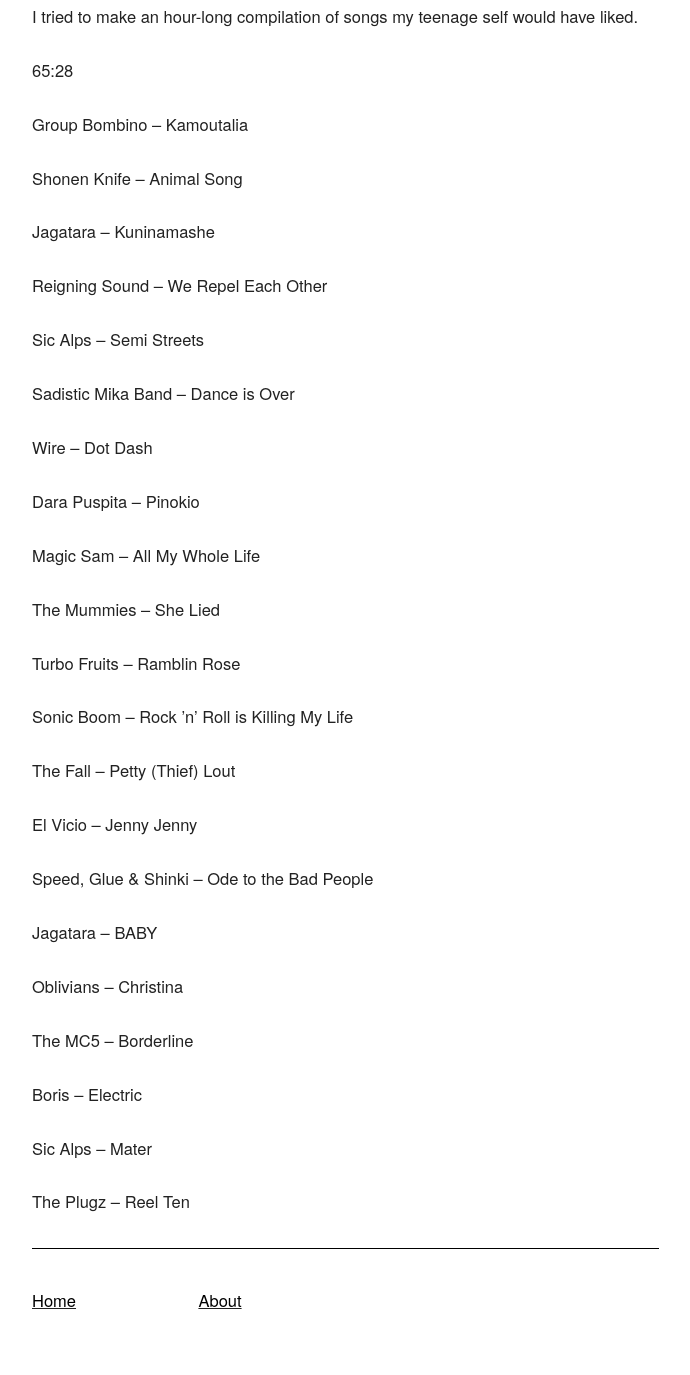
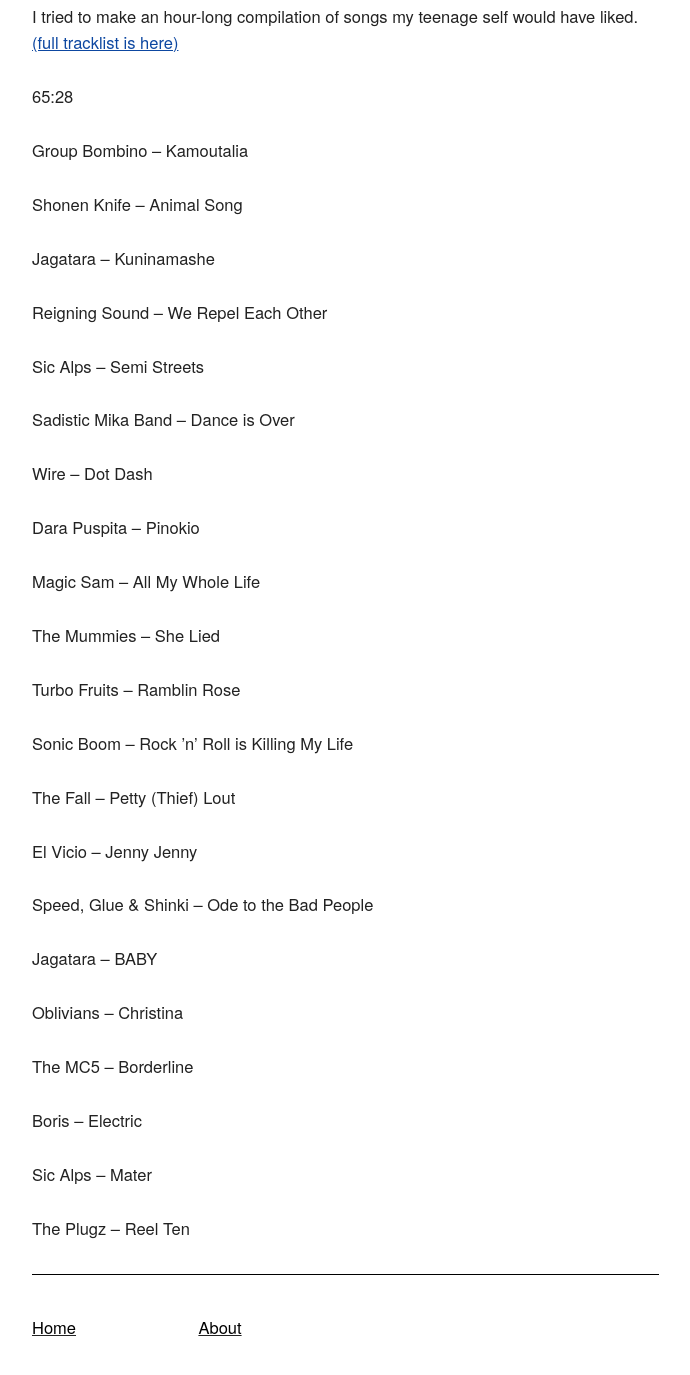
Before and after one commit to mt-trash/mt-trash.github.io, a Jekyll site: the page built from _posts/2016-12-15-guitar-mix.md, in a window 1280 px wide, cut to the strip 410-1798 px from the top of the page. Shown: the top 1375 px of the strip, without its empty margins (128-818 px from the left). Built offline with Jekyll 4.4.1, drawn with Linux system fonts in a browser that asks for light colours.

Commit message:
more anchors

```diff
--- a/_posts/2016-12-15-guitar-mix.md
+++ b/_posts/2016-12-15-guitar-mix.md
@@ -6,7 +6,9 @@
 
 {% include mixcloud.html mixname="guitar-mix-15122016" %}
 
-I tried to make an hour-long compilation of songs my teenage self would have liked.
+I tried to make an hour-long compilation of songs my teenage self would have liked. <a name="tracklist"></a>[(full tracklist is here)](/2016/12/15/guitar-mix/#tracklist)
+
+<!-- more -->
 
 65:28
 
```
Also changed, not shown: _posts/2017-01-10-quiet-mix.md (+1 -0 lines).
